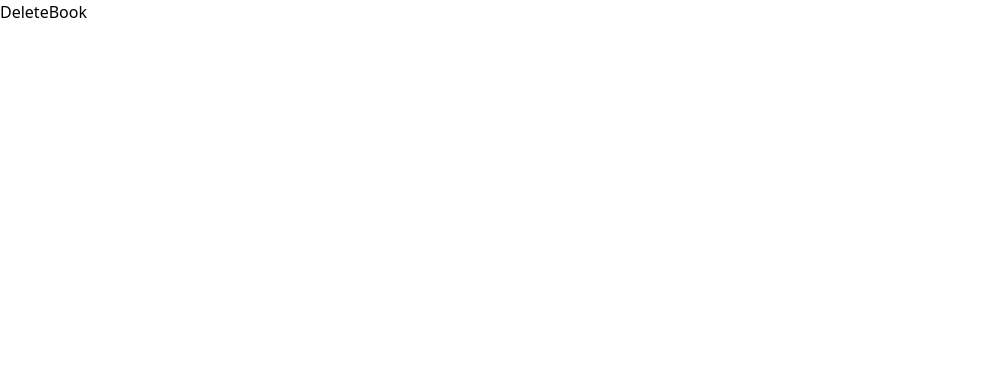
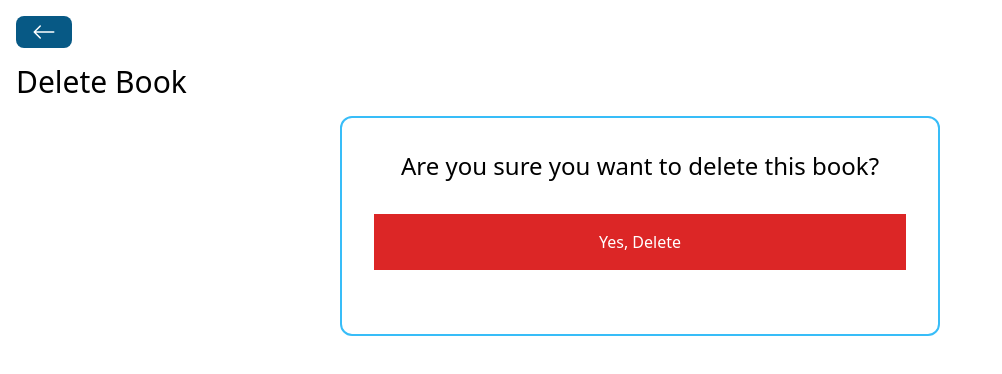
Before and after one commit to Mani-Amanda/Book-Store-, a React (Create React App) app in the folder frontend/: page /books/delete/1 in a window 1280 px wide. Shown: the top 374 px of the page, without its empty margins (0-1002 px from the left). Built offline with nearby package versions, Linux system fonts and the light colour scheme.

Commit message:
complete delete book

```diff
--- a/frontend/src/pages/DeleteBook.js
+++ b/frontend/src/pages/DeleteBook.js
@@ -1,9 +1,45 @@
-import React from 'react'
+import React, { useState } from 'react';
+import BackButton from '../components/BackButton';
+import Spinner from '../components/Spinner';
+import { useNavigate, useParams } from 'react-router-dom';
+import axios from 'axios';
 
 const DeleteBook = () => {
+  const [loading, setLoading] = useState(false);
+  const navigate = useNavigate();
+  const { id } = useParams();
+
+  const handleDeleteBook = () => {
+    setLoading(true);
+    axios
+      .delete(`http://localhost:5555/books/${id}`)
+      .then(() => {
+        setLoading(false);
+        navigate('/');
+      })
+      .catch((error) => {
+        setLoading(false);
+        alert('An error happened. Please check console');
+        console.log(error);
+      });
+  };
+
   return (
-    <div>DeleteBook</div>
-  )
-}
+    <div className='p-4'>
+      <BackButton />
+      <h1 className='text-3xl my-4'>Delete Book</h1>
+      {loading ? <Spinner /> : ''}
+      <div className='flex flex-col items-center border-2 border-sky-400 rounded-xl w-[600px] p-8 mx-auto'>
+        <h3 className='text-2xl'>Are you sure you want to delete this book?</h3>
+        <button
+          className='p-4 bg-red-600 text-white m-8 w-full'
+          onClick={handleDeleteBook}
+        >
+          Yes, Delete
+        </button>
+      </div>
+    </div>
+  );
+};
 
-export default DeleteBook
+export default DeleteBook;
```
